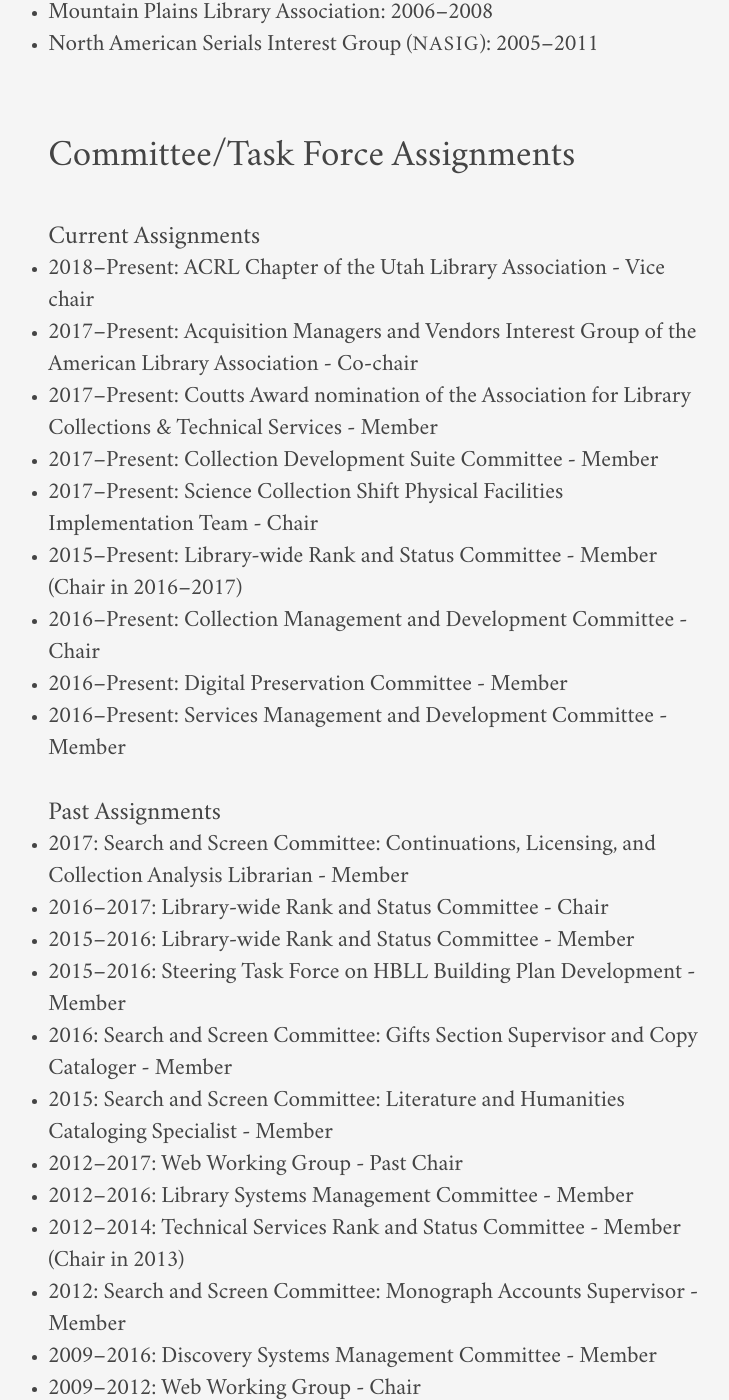
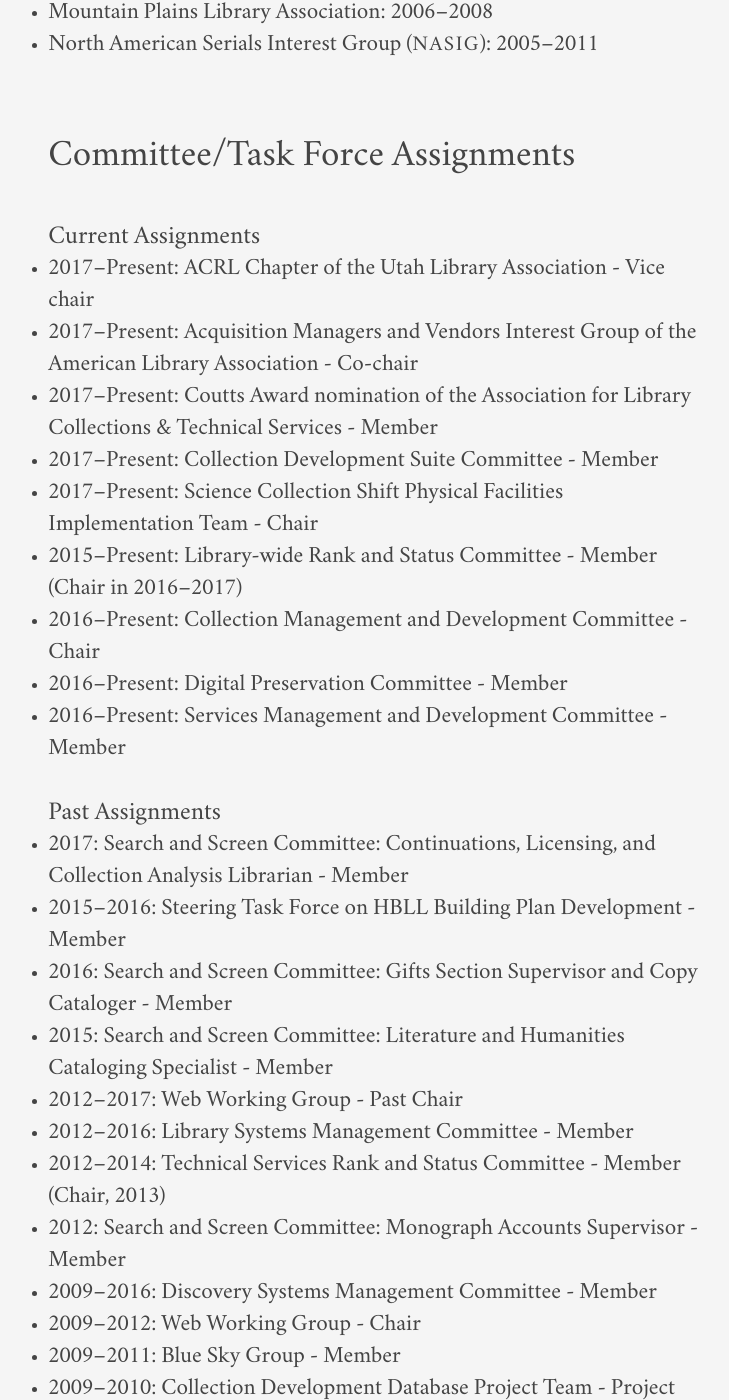
Before and after one commit to jaredhowland/jaredhowland.github.io, a Jekyll site: the page built from content/vita.md, in a window 1280 px wide and 1400 px high, scrolled down 10498 px. Shown: the whole window, without its empty margins (264-993 px from the left). Built offline with Jekyll 4.4.1, drawn with Linux system fonts in a browser that asks for light colours.

Commit message:
Update vita.md

```diff
--- a/content/vita.md
+++ b/content/vita.md
@@ -192,7 +192,7 @@ Implemented a Journals A–Z list, OpenURL link resolver, and an Electronic Reso
 ## Committee/Task Force Assignments ##
 
 ### Current Assignments ###
-* 2018–Present: ACRL Chapter of the Utah Library Association - Vice chair
+* 2017–Present: ACRL Chapter of the Utah Library Association - Vice chair
 * 2017–Present: Acquisition Managers and Vendors Interest Group of the American Library Association - Co-chair
 * 2017–Present: Coutts Award nomination of the Association for Library Collections & Technical Services - Member
 * 2017–Present: Collection Development Suite Committee - Member
@@ -204,14 +204,12 @@ Implemented a Journals A–Z list, OpenURL link resolver, and an Electronic Reso
 
 ### Past Assignments ###
 * 2017: Search and Screen Committee: Continuations, Licensing, and Collection Analysis Librarian - Member
-* 2016–2017: Library-wide Rank and Status Committee - Chair
-* 2015–2016: Library-wide Rank and Status Committee - Member
 * 2015–2016: Steering Task Force on HBLL Building Plan Development - Member
 * 2016: Search and Screen Committee: Gifts Section Supervisor and Copy Cataloger - Member
 * 2015: Search and Screen Committee: Literature and Humanities Cataloging Specialist - Member
 * 2012–2017: Web Working Group - Past Chair
 * 2012–2016: Library Systems Management Committee - Member
-* 2012–2014: Technical Services Rank and Status Committee - Member (Chair in 2013)
+* 2012–2014: Technical Services Rank and Status Committee - Member (Chair, 2013)
 * 2012: Search and Screen Committee: Monograph Accounts Supervisor - Member
 * 2009–2016: Discovery Systems Management Committee - Member
 * 2009–2012: Web Working Group - Chair
```
